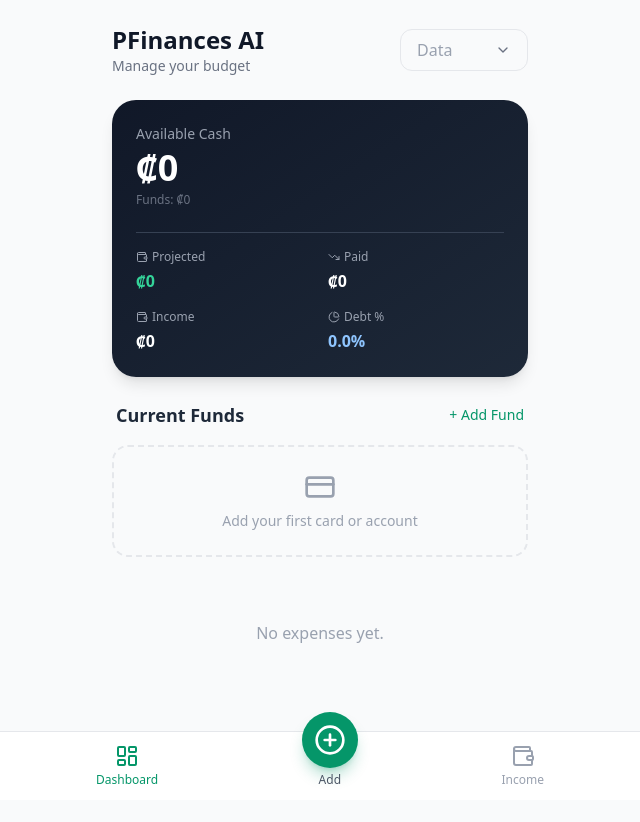
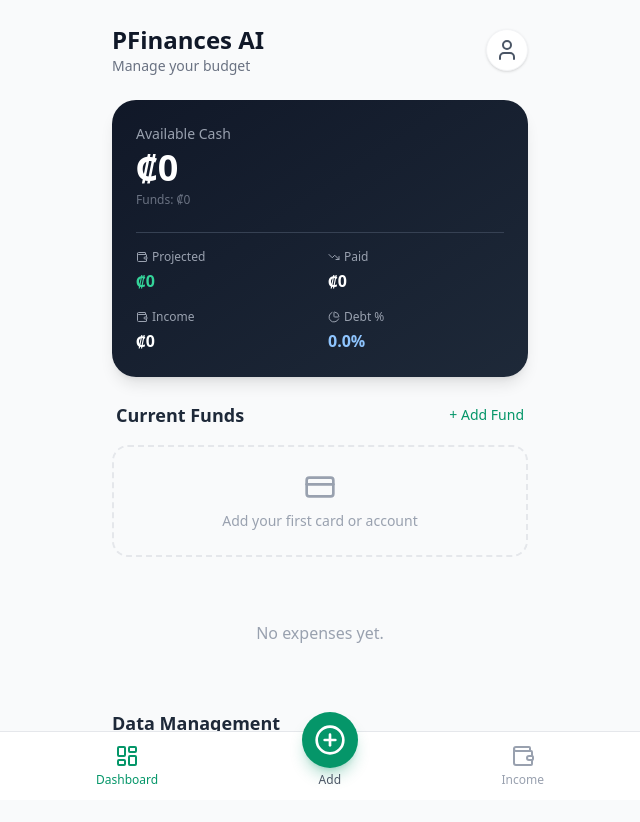
Before and after one commit to fufales/finance-agent-ai-frontend, a React (Vite) app: page / in a window 1280 px wide. Shown: the top 822 px of the page, without its empty margins (320-960 px from the left). Built offline with nearby package versions, Linux system fonts and the light colour scheme.

Commit message:
moce the dropdown to bottom position

```diff
--- a/src/components/Dashboard.jsx
+++ b/src/components/Dashboard.jsx
@@ -7,7 +7,7 @@ import ExpenseList from './ExpenseList';
 import FundCard from './FundCard';
 import FundForm from './FundForm';
 import DataControls from './DataControls';
-import { LayoutDashboard, Wallet, PlusCircle, ArrowLeft, CreditCard } from 'lucide-react';
+import { LayoutDashboard, Wallet, PlusCircle, ArrowLeft, CreditCard, User } from 'lucide-react';
 
 const Dashboard = () => {
   const {
@@ -126,7 +126,9 @@ const Dashboard = () => {
                 <h1 className="text-2xl font-bold text-gray-900">PFinances AI</h1>
                 <p className="text-sm text-gray-500">Manage your budget</p>
               </div>
-              <DataControls data={data} onImport={importData} />
+              <button className="p-2 bg-white rounded-full shadow-sm border border-gray-100 text-gray-600">
+                <User className="w-6 h-6" />
+              </button>
             </header>
 
             <SummaryCard totals={totals} />
@@ -176,13 +178,18 @@ const Dashboard = () => {
               )}
             </div>
 
-            <div className="mb-20">
+            <div className="mb-8">
               <ExpenseList
                 expenses={expenses}
                 onDelete={deleteExpense}
                 onEdit={handleStartEdit}
                 onTogglePaid={togglePaid}
               />
+            </div>
+
+            <div className="mb-8">
+              <h3 className="text-lg font-semibold text-gray-800 mb-3">Data Management</h3>
+              <DataControls data={data} onImport={importData} />
             </div>
           </>
         );
--- a/src/components/DataControls.jsx
+++ b/src/components/DataControls.jsx
@@ -70,9 +70,9 @@ const DataControls = ({ data, onImport }) => {
           accept=".csv"
         />
 
-        <div className="w-32">
+        <div className="w-full">
             <Dropdown
-                placeholder="Data"
+                placeholder="Export / Import Data"
                 options={[
                     { value: 'export', label: 'Export CSV' },
                     { value: 'import', label: 'Import CSV' }
--- a/src/components/Dropdown.jsx
+++ b/src/components/Dropdown.jsx
@@ -1,7 +1,7 @@
 import React, { useState, useRef, useEffect } from 'react';
 import { ChevronDown } from 'lucide-react';
 
-const Dropdown = ({ value, onChange, options, placeholder = 'Select option', getIcon }) => {
+const Dropdown = ({ value, onChange, options, placeholder = 'Select option', getIcon, direction = 'down' }) => {
   const [isOpen, setIsOpen] = useState(false);
   const dropdownRef = useRef(null);
 
@@ -54,6 +54,10 @@ const Dropdown = ({ value, onChange, options, placeholder = 'Select option', get
   // Find the full option object if value is selected and options are objects
   const selectedOption = options.find(opt => getOptionValue(opt) === value) || value;
 
+  const menuPositionClasses = direction === 'up'
+    ? 'bottom-full mb-1'
+    : 'mt-1';
+
   return (
     <div className="relative w-full" ref={dropdownRef}>
       <button
@@ -68,7 +72,7 @@ const Dropdown = ({ value, onChange, options, placeholder = 'Select option', get
       </button>
 
       {isOpen && (
-        <div className="absolute z-10 w-full mt-1 bg-white border border-gray-100 rounded-xl shadow-lg max-h-60 overflow-auto py-1">
+        <div className={`absolute z-10 w-full bg-white border border-gray-100 rounded-xl shadow-lg max-h-60 overflow-auto py-1 ${menuPositionClasses}`}>
           {options.map((option) => {
             const optionValue = getOptionValue(option);
             const isSelected = value === optionValue;
```
